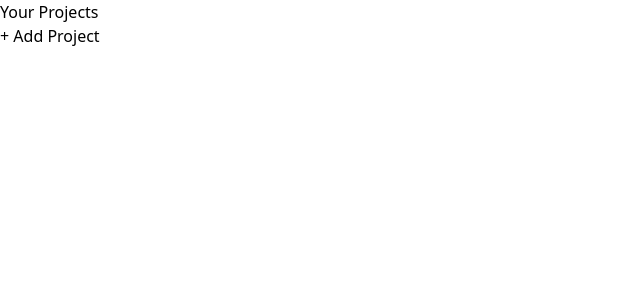
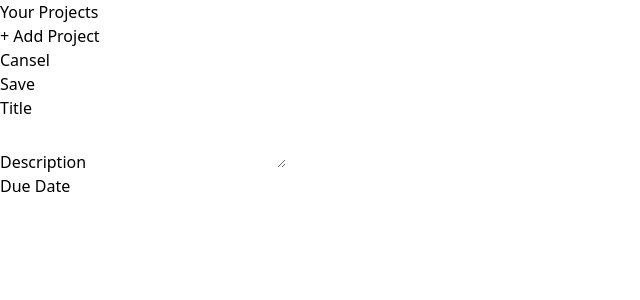
Before and after one commit to Simeonov11/basic-management-app, a React (Vite) app: page / in a window 1280 px wide. Shown: the top 300 px of the page, without its empty margins (0-640 px from the left). Built offline with nearby package versions, Linux system fonts and the light colour scheme.

Commit message:
Add NewProject component and reusable Input

```diff
--- a/src/App.jsx
+++ b/src/App.jsx
@@ -1,9 +1,11 @@
+import NewProject from "./components/NewProject";
 import ProjectsSidebar from "./components/ProjectsSidebar";
 
 function App() {
     return (
-        <main className="h-screen my-8">
+        <main className="h-screen my-8 flex gap-8">
             <ProjectsSidebar />
+            <NewProject />
         </main>
     );
 }
--- /dev/null
+++ b/src/components/Input.jsx
@@ -0,0 +1,8 @@
+export default function Input({ label, textarea, ...props }) {
+    return (
+       <p>
+        <label htmlFor="">{label}</label>
+        {textarea ? <textarea {...props}></textarea> : <input {...props}></input>}
+       </p>
+   );
+}
--- /dev/null
+++ b/src/components/NewProject.jsx
@@ -0,0 +1,17 @@
+import Input from "./Input";
+
+export default function NewProject() {
+    return (
+        <div>
+            <menu>
+                <li><button>Cansel</button></li>
+                <li><button>Save</button></li>
+            </menu>
+            <div>
+                <Input label="Title" />
+                <Input label="Description" textarea />
+                <Input label="Due Date" />
+            </div>
+        </div>
+   );
+}
```
